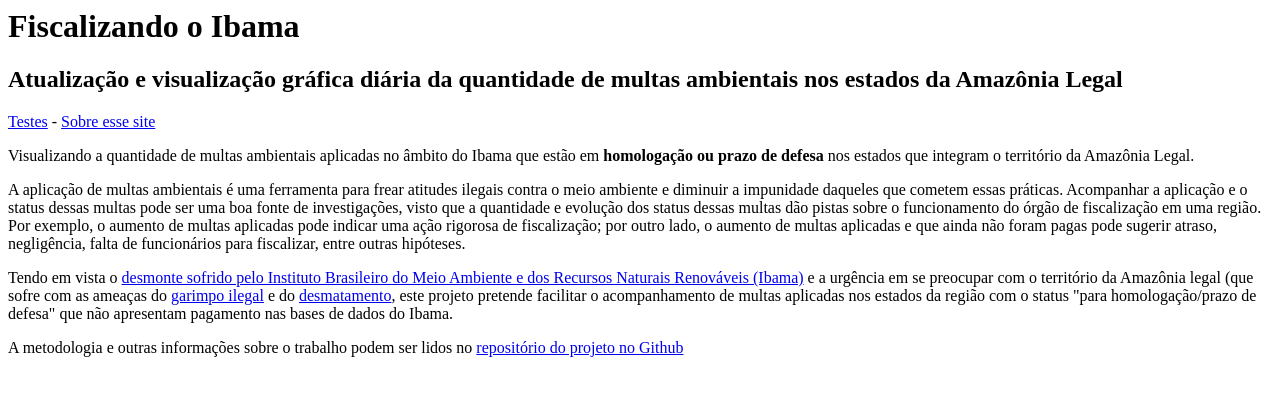
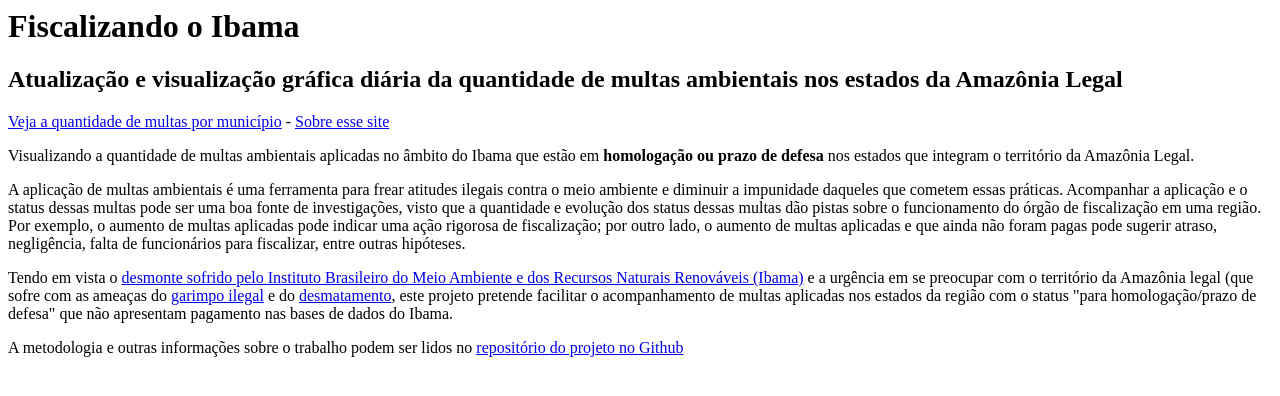
Before and after one commit to biamuniz/fiscalizando-o-ibama, a Flask app: page / in a window 1280 px wide. Shown: the top 396 px of the page. Run offline with Flask 2, Linux system fonts and the light colour scheme.

Commit message:
Update home.html

```diff
--- a/templates/home.html
+++ b/templates/home.html
@@ -1,7 +1,7 @@
 <h1>Fiscalizando o Ibama</h1>
 <h2>Atualização e visualização gráfica diária da quantidade de multas ambientais nos estados da Amazônia Legal</h2>
 
-<a href="/teste">Testes</a> - <a href="/sobre">Sobre esse site</a>
+<a href="/multas">Veja a quantidade de multas por município</a> - <a href="/sobre">Sobre esse site</a>
 <p>
 Visualizando a quantidade de multas ambientais aplicadas no âmbito do Ibama que estão em <b>homologação ou prazo de defesa</b> nos estados que integram o território da Amazônia Legal.
 </p>
```
